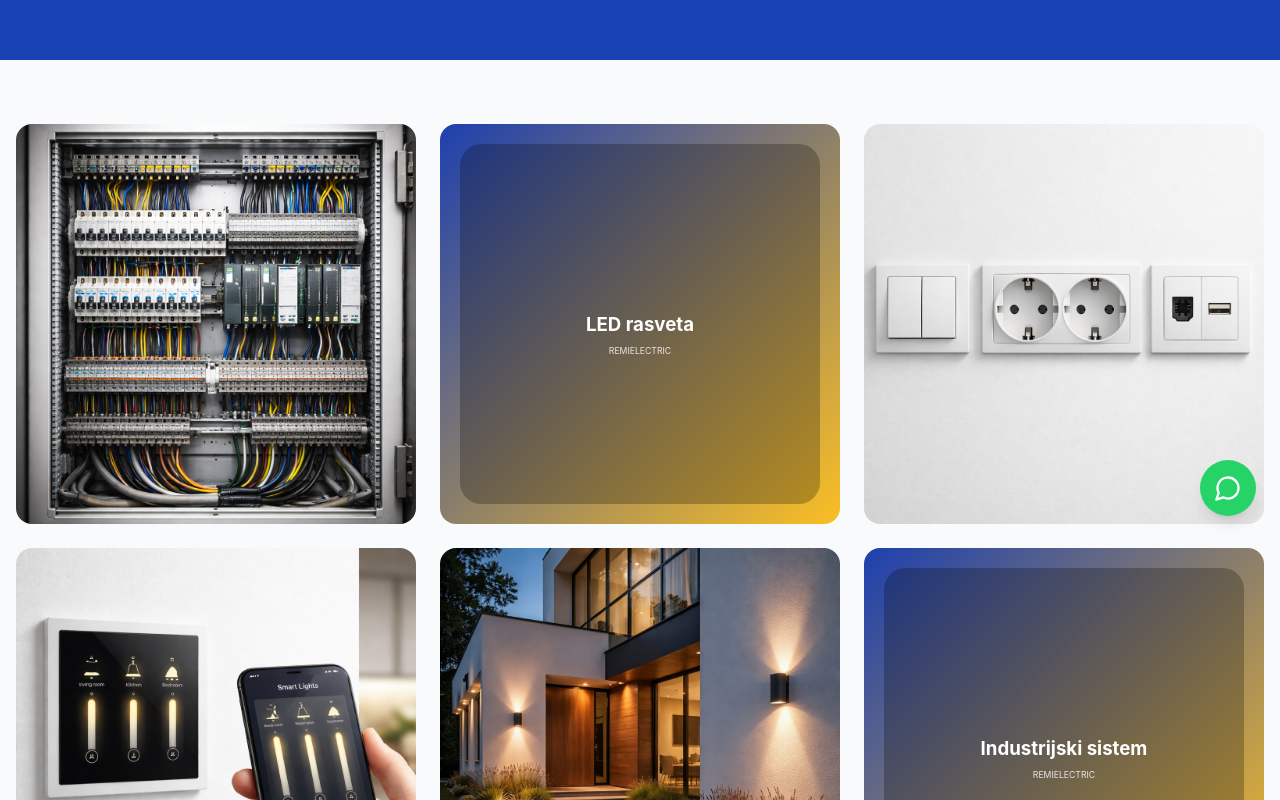
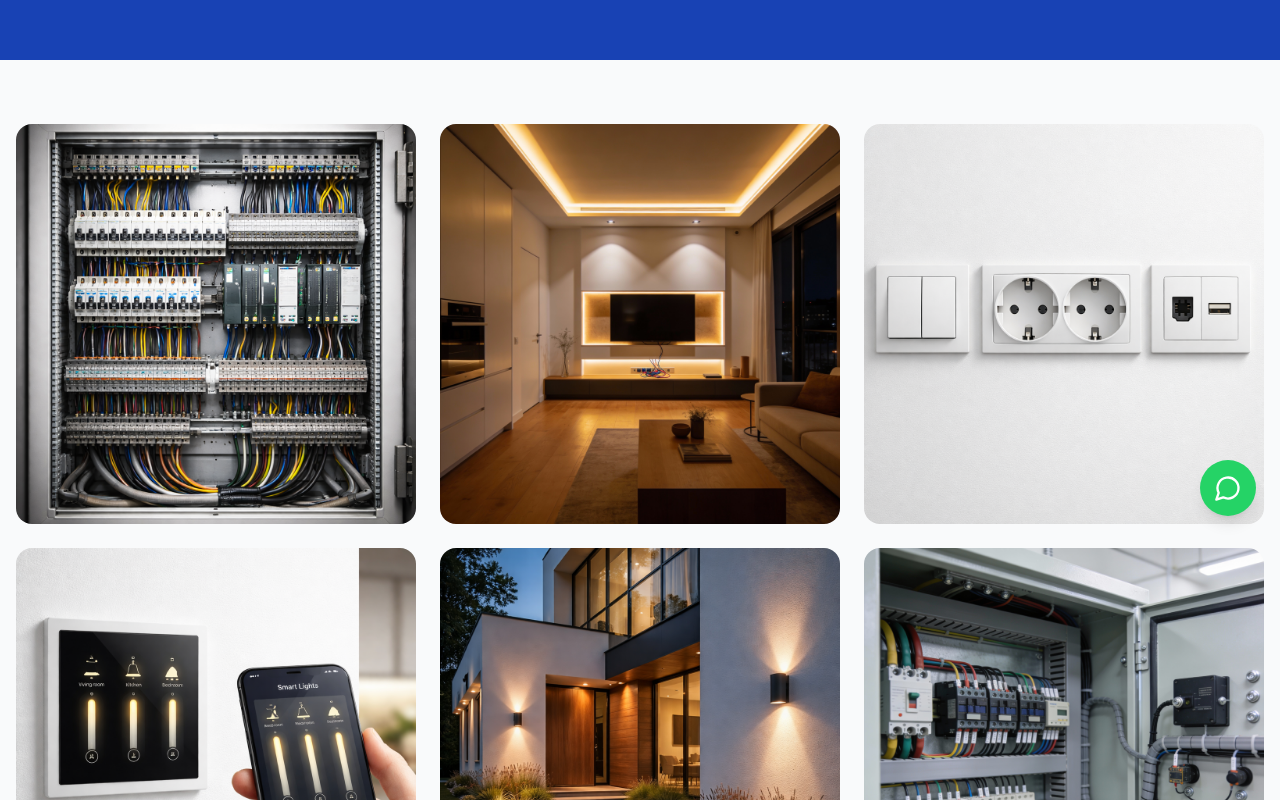
Before and after one commit to bcrnic/remielectric, a React (Vite) app: page /galerija in a window 1280 px wide. Shown: the part 260-1060 px from the top of the page. Built offline with nearby package versions, Linux system fonts and the light colour scheme; the HTML template or start-up script is replaced by a standard one.

Commit message:
Add gallery images

```diff
--- a/src/pages/Gallery.tsx
+++ b/src/pages/Gallery.tsx
@@ -31,7 +31,7 @@ const galleryItems = [
     description: "Profesionalna ugradnja razvodne table",
   },
   {
-    src: placeholderImage("LED rasveta"),
+    src: "/gallery-led.jpg",
     title: "LED rasveta",
     description: "Moderna LED rasveta u stanu",
   },
@@ -51,7 +51,7 @@ const galleryItems = [
     description: "Dekorativna spoljna rasveta",
   },
   {
-    src: placeholderImage("Industrijski sistem"),
+    src: "/gallery-industrial.jpg",
     title: "Industrijski sistem",
     description: "Elektro ormar za poslovni objekat",
   },
```
Also changed, not shown: public/gallery-industrial.jpg (added), public/gallery-led.jpg (added).
